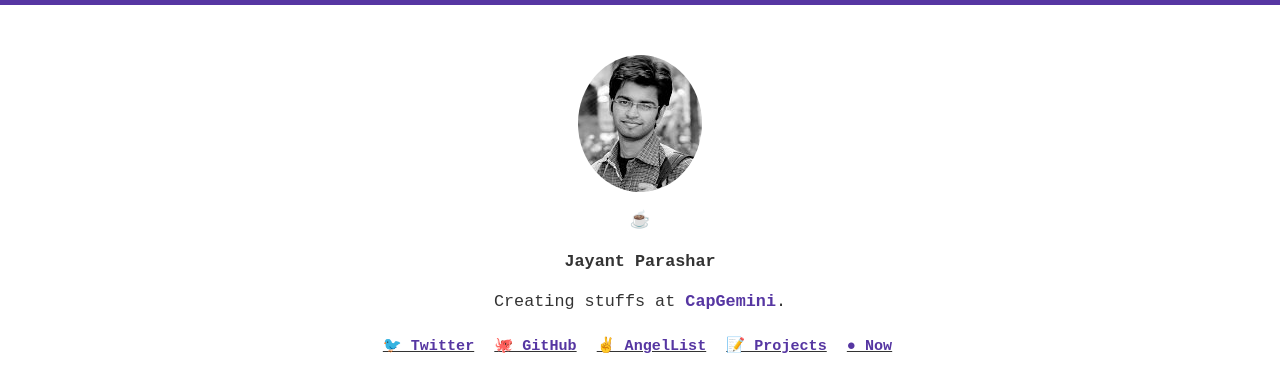
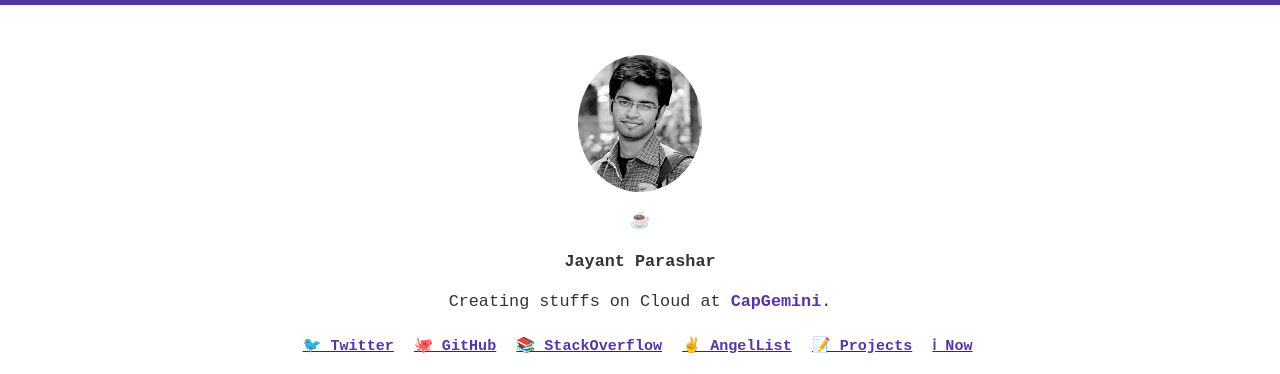
Before and after one commit to jparasha/jparasha.github.io, a plain HTML site: page index.html in a window 1280 px wide. Shown: the top 374 px of the page. Drawn offline with nearby package versions, Linux system fonts and the light colour scheme.

Commit message:
added SO

```diff
--- a/index.html
+++ b/index.html
@@ -6,7 +6,7 @@
 	<meta name="viewport" content="width=device-width, initial-scale=1.0">
 	<meta name="description" content="">
 	<meta name="author" content="">
-	<title> Jayant Parashar </title>
+	<title> Jayant Parashar [_ J. Parashar _] </title>
 	<link rel="shortcut icon" href="img/self.png">
 	<link rel="stylesheet" href="https://maxcdn.bootstrapcdn.com/bootstrap/3.3.7/css/bootstrap.min.css">
 	<link rel="stylesheet" href="css/index.css">
@@ -17,13 +17,14 @@
 			<a href="#"  title="home"><img src="img/self_hd.jpg"  class="img-circle" /></a>
 			<h2 class="margin">&#x2615;</h2>
 			<h5 class="margin"><strong>Jayant Parashar</strong></h5>
-			<h5 class="margin">Creating stuffs at <a href="https://www.capgemini.com"><strong>CapGemini</strong></a>.</h5>
+			<h5 class="margin">Creating stuffs on Cloud at <a href="https://www.capgemini.com"><strong>CapGemini</strong></a>.</h5>
 			<ul class="list-inline margin">
 				<li><a href="https://twitter.com/ActuallyJayant"  target="_blank" >🐦 Twitter</a></li>
 				<li><a href="https://github.com/jparasha"  target="_blank" >🐙 GitHub</a></li>
+				<li><a href="https://stackoverflow.com/users/6265883/j-parashar"  target="_blank" >&#128218; StackOverflow</a></li>
 				<li><a href="https://angel.co/ActuallyJayant"  target="_blank" >&#9996; AngelList</a></li>
 				<li><a href="https://jparasha.github.io/projects.html"  target="_blank" >📝 Projects</a></li>
-				<li><a href="/now">&#9679; Now</a></li>
+				<li><a href="/now">&#x2139; Now</a></li>
 			</ul>
 			<h6 style="color: grey;">powered by <a href="https://www.github.com"><img src="img/invertocat.png" alt="Github"></a></h6>
 
```
